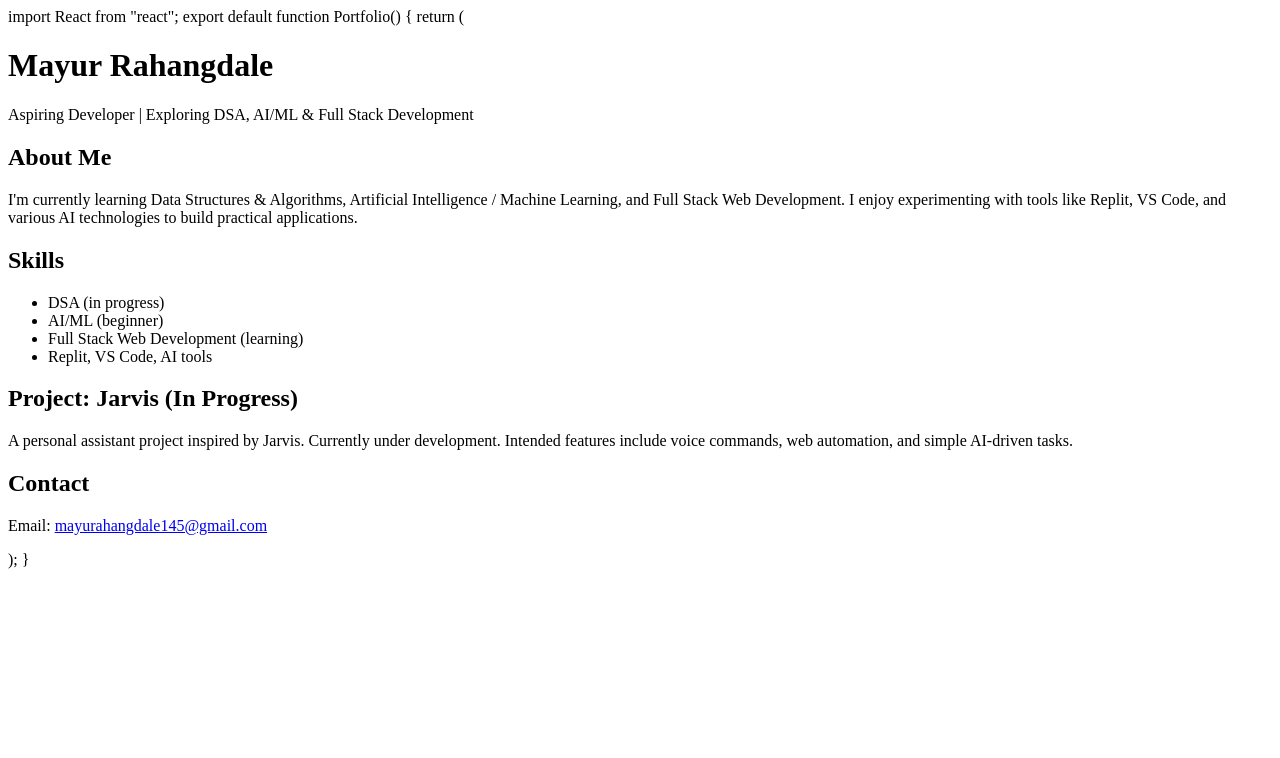
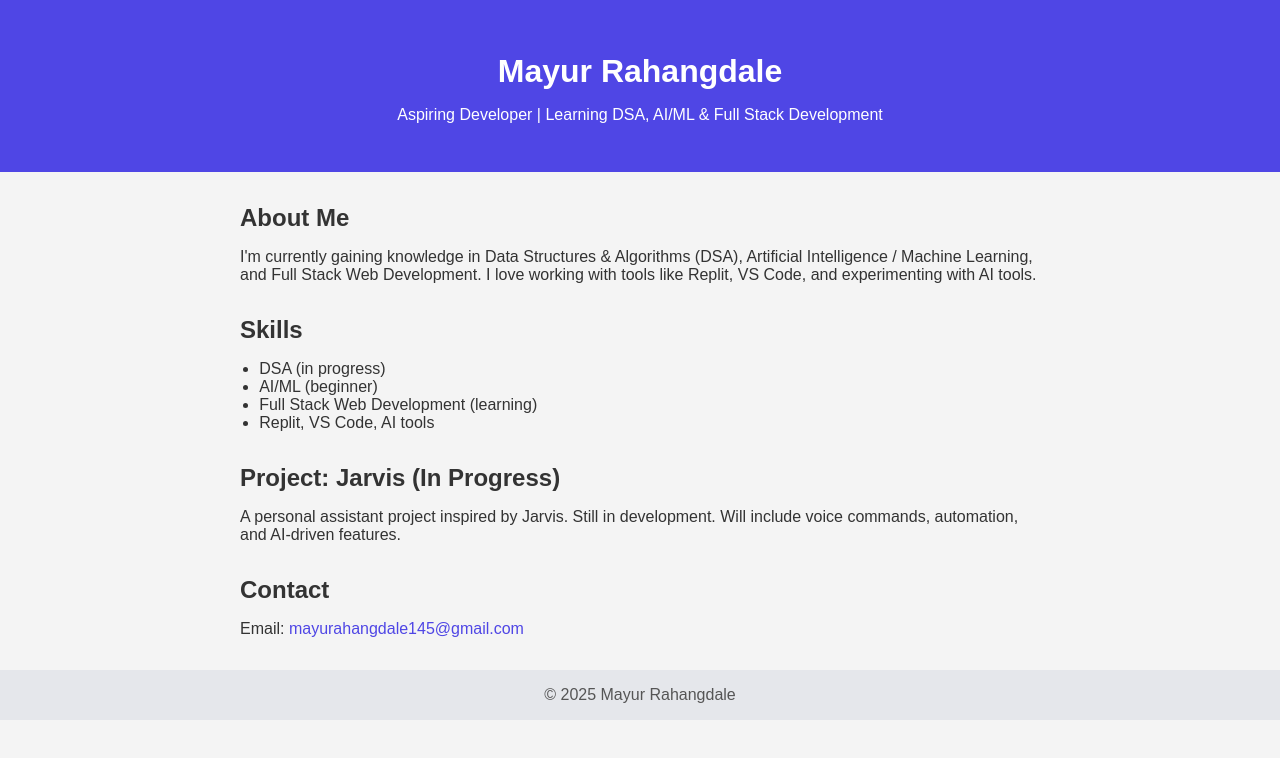
Before and after one commit to Mayur-Rahangdale245/Portfolio, a plain HTML site: page mayur_portfolio.html in a window 1280 px wide. Drawn offline with Linux system fonts and the light colour scheme.

Commit message:
Update mayur_portfolio.html

```diff
--- a/mayur_portfolio.html
+++ b/mayur_portfolio.html
@@ -1,19 +1,68 @@
-import React from "react";
+<!DOCTYPE html>
+<html lang="en">
+<head>
+  <meta charset="UTF-8" />
+  <meta name="viewport" content="width=device-width, initial-scale=1.0"/>
+  <title>Mayur Rahangdale | Portfolio</title>
+  <style>
+    body {
+      font-family: Arial, sans-serif;
+      margin: 0;
+      padding: 0;
+      background: #f4f4f4;
+      color: #333;
+    }
+    header {
+      background: #4f46e5;
+      color: white;
+      padding: 2rem 1rem;
+      text-align: center;
+    }
+    main {
+      max-width: 800px;
+      margin: 2rem auto;
+      padding: 0 1rem;
+    }
+    section {
+      margin-bottom: 2rem;
+    }
+    h1, h2 {
+      margin-bottom: 1rem;
+    }
+    ul {
+      padding-left: 1.2rem;
+    }
+    a {
+      color: #4f46e5;
+      text-decoration: none;
+    }
+    footer {
+      text-align: center;
+      padding: 1rem;
+      background: #e5e7eb;
+      color: #555;
+    }
+  </style>
+</head>
+<body>
 
-export default function Portfolio() { return ( <div className="min-h-screen bg-gray-100 text-gray-800 p-6"> <header className="text-center mb-10"> <h1 className="text-4xl font-bold text-indigo-600">Mayur Rahangdale</h1> <p className="text-lg mt-2">Aspiring Developer | Exploring DSA, AI/ML & Full Stack Development</p> </header>
+<header>
+  <h1>Mayur Rahangdale</h1>
+  <p>Aspiring Developer | Learning DSA, AI/ML & Full Stack Development</p>
+</header>
 
-<section className="mb-10">
-    <h2 className="text-2xl font-semibold mb-4">About Me</h2>
+<main>
+  <section>
+    <h2>About Me</h2>
     <p>
-      I'm currently learning Data Structures & Algorithms, Artificial Intelligence / Machine Learning,
-      and Full Stack Web Development. I enjoy experimenting with tools like Replit, VS Code,
-      and various AI technologies to build practical applications.
+      I'm currently gaining knowledge in Data Structures & Algorithms (DSA), Artificial Intelligence / Machine Learning,
+      and Full Stack Web Development. I love working with tools like Replit, VS Code, and experimenting with AI tools.
     </p>
   </section>
 
-  <section className="mb-10">
-    <h2 className="text-2xl font-semibold mb-4">Skills</h2>
-    <ul className="list-disc list-inside">
+  <section>
+    <h2>Skills</h2>
+    <ul>
       <li>DSA (in progress)</li>
       <li>AI/ML (beginner)</li>
       <li>Full Stack Web Development (learning)</li>
@@ -21,18 +70,22 @@ export default function Portfolio() { return ( <div className="min-h-screen bg-g
     </ul>
   </section>
 
-  <section className="mb-10">
-    <h2 className="text-2xl font-semibold mb-4">Project: Jarvis (In Progress)</h2>
+  <section>
+    <h2>Project: Jarvis (In Progress)</h2>
     <p>
-      A personal assistant project inspired by Jarvis. Currently under development. Intended features include
-      voice commands, web automation, and simple AI-driven tasks.
+      A personal assistant project inspired by Jarvis. Still in development. Will include voice commands, automation, and AI-driven features.
     </p>
   </section>
 
   <section>
-    <h2 className="text-2xl font-semibold mb-4">Contact</h2>
-    <p>Email: <a className="text-indigo-600 underline" href="mailto:mayurahangdale145@gmail.com">mayurahangdale145@gmail.com</a></p>
+    <h2>Contact</h2>
+    <p>Email: <a href="mailto:mayurahangdale145@gmail.com">mayurahangdale145@gmail.com</a></p>
   </section>
-</div>
+</main>
 
-); }
+<footer>
+  &copy; 2025 Mayur Rahangdale
+</footer>
+
+</body>
+    </html>
```
